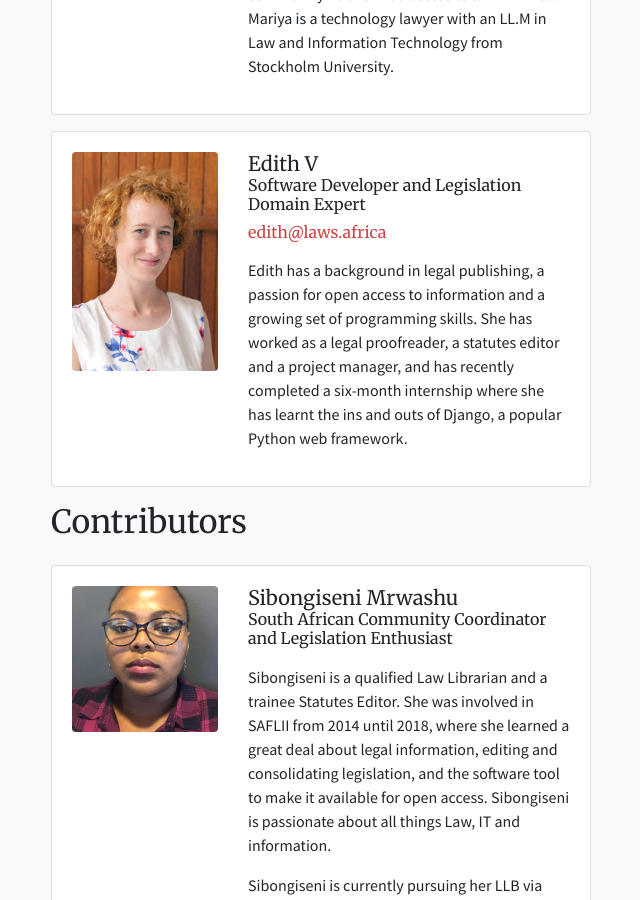
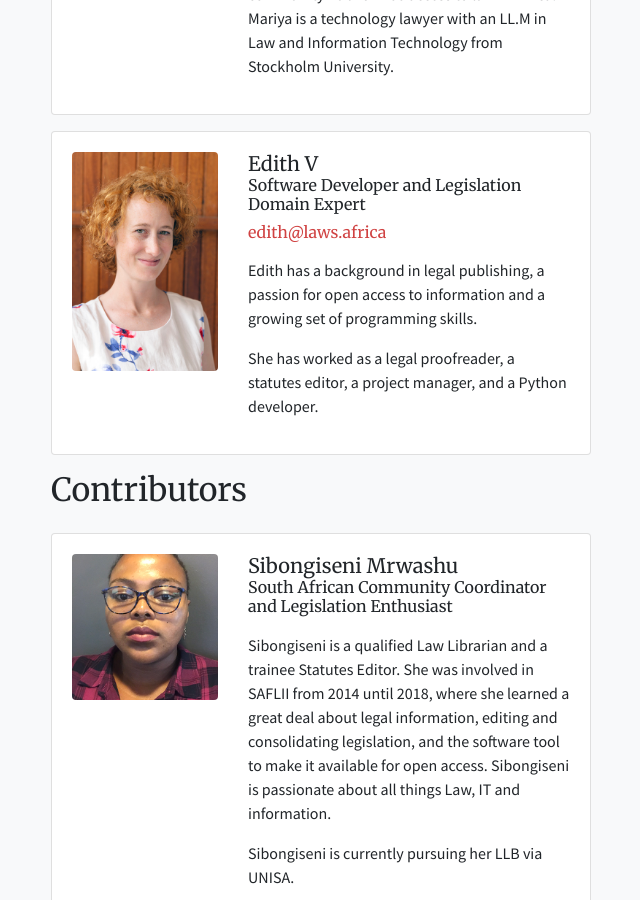
Before and after one commit to laws-africa/laws-africa.github.io, a Jekyll site: the page built from about.markdown, in a window 1280 px wide and 900 px high, scrolled down 1472 px. Shown: the whole window, without its empty margins (34-674 px from the left). Built offline with Jekyll 4.4.1, drawn with Linux system fonts in a browser that asks for light colours; nearby versions of some CDN libraries.

Commit message:
Updated Edith

```diff
--- a/_people/edith.markdown
+++ b/_people/edith.markdown
@@ -9,4 +9,6 @@ image: "/img/team/edith.jpg"
 profile: edithv
 ---
 
-Edith has a background in legal publishing, a passion for open access to information and a growing set of programming skills. She has worked as a legal proofreader, a statutes editor and a project manager, and has recently completed a six-month internship where she has learnt the ins and outs of Django, a popular Python web framework.
+Edith has a background in legal publishing, a passion for open access to information and a growing set of programming skills.
+
+She has worked as a legal proofreader, a statutes editor, a project manager, and a Python developer.
```
